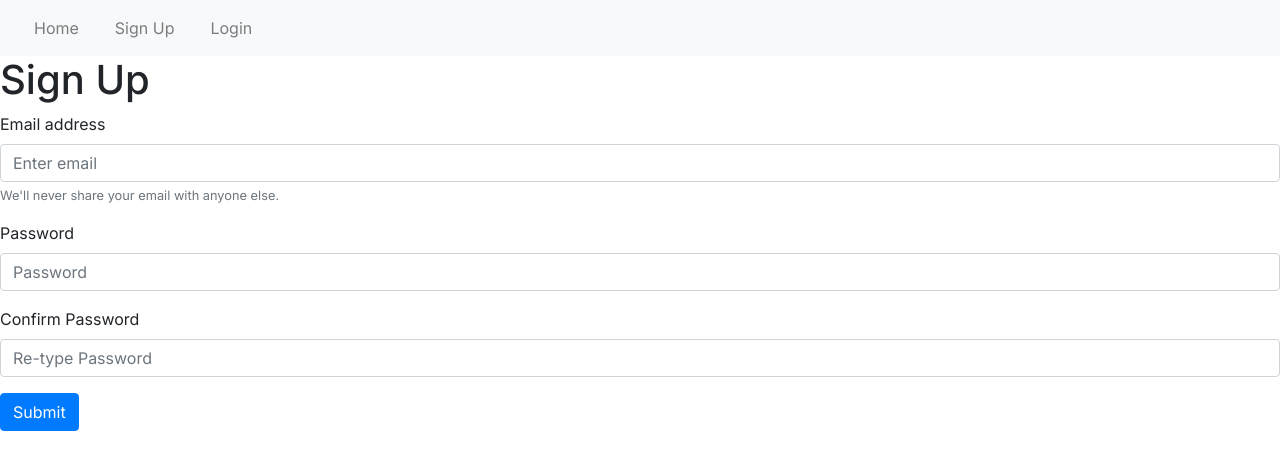
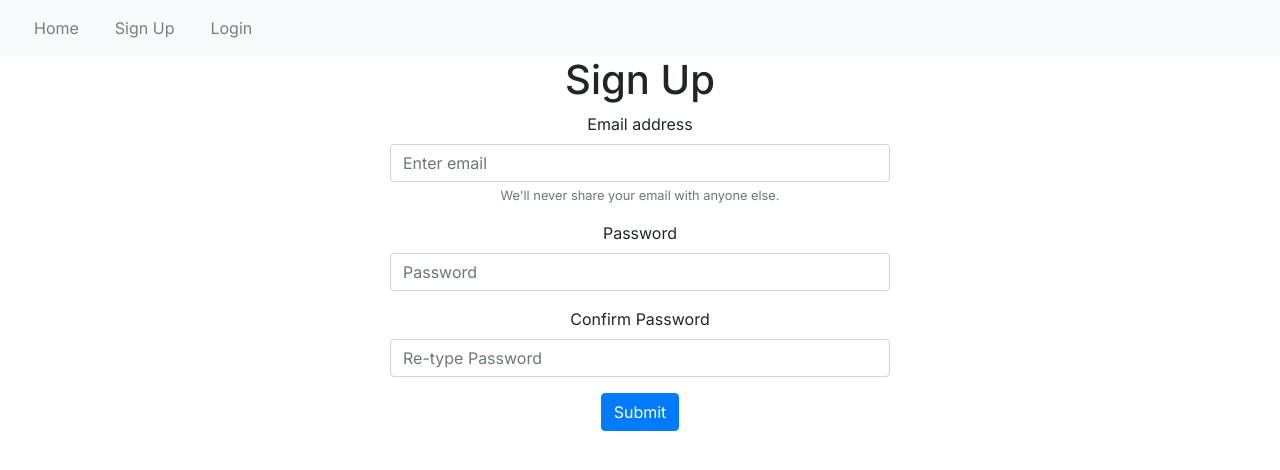
Before and after one commit to JDLiang100/SFSUHackaton2024, a Next.js app in the folder hackathon2024/: page /signup in a window 1280 px wide. Shown: the top 470 px of the page. Built offline with nearby package versions, Linux system fonts and the light colour scheme.

Commit message:
Centered sign up form

```diff
--- a/hackathon2024/src/app/globals.css
+++ b/hackathon2024/src/app/globals.css
@@ -20,3 +20,9 @@
   color: #343a40;
   margin: 0 10px;
 }
+
+.info-form {
+  margin: auto;
+  text-align: center;
+  max-width: 500px;
+}
--- a/hackathon2024/src/app/signup/page.js
+++ b/hackathon2024/src/app/signup/page.js
@@ -3,10 +3,11 @@ import Navbar from '../component/navbar';
 export default function Signup() {
   return (
     <div>
+
       <Navbar />
 
 
-      <form>
+      <form class="info-form">
         <h1>Sign Up</h1>
         <div class="form-group">
           <label >Email address</label>
```
